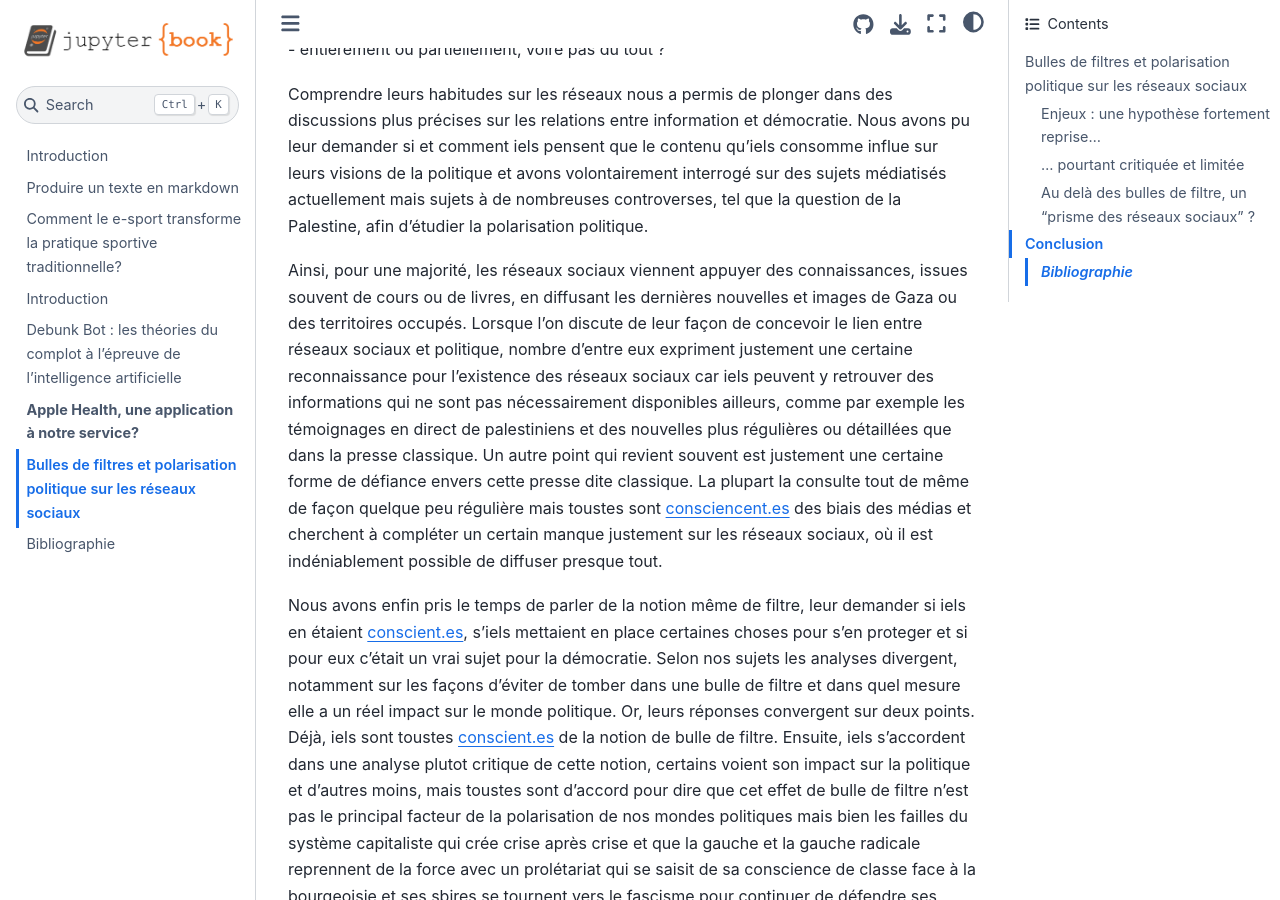
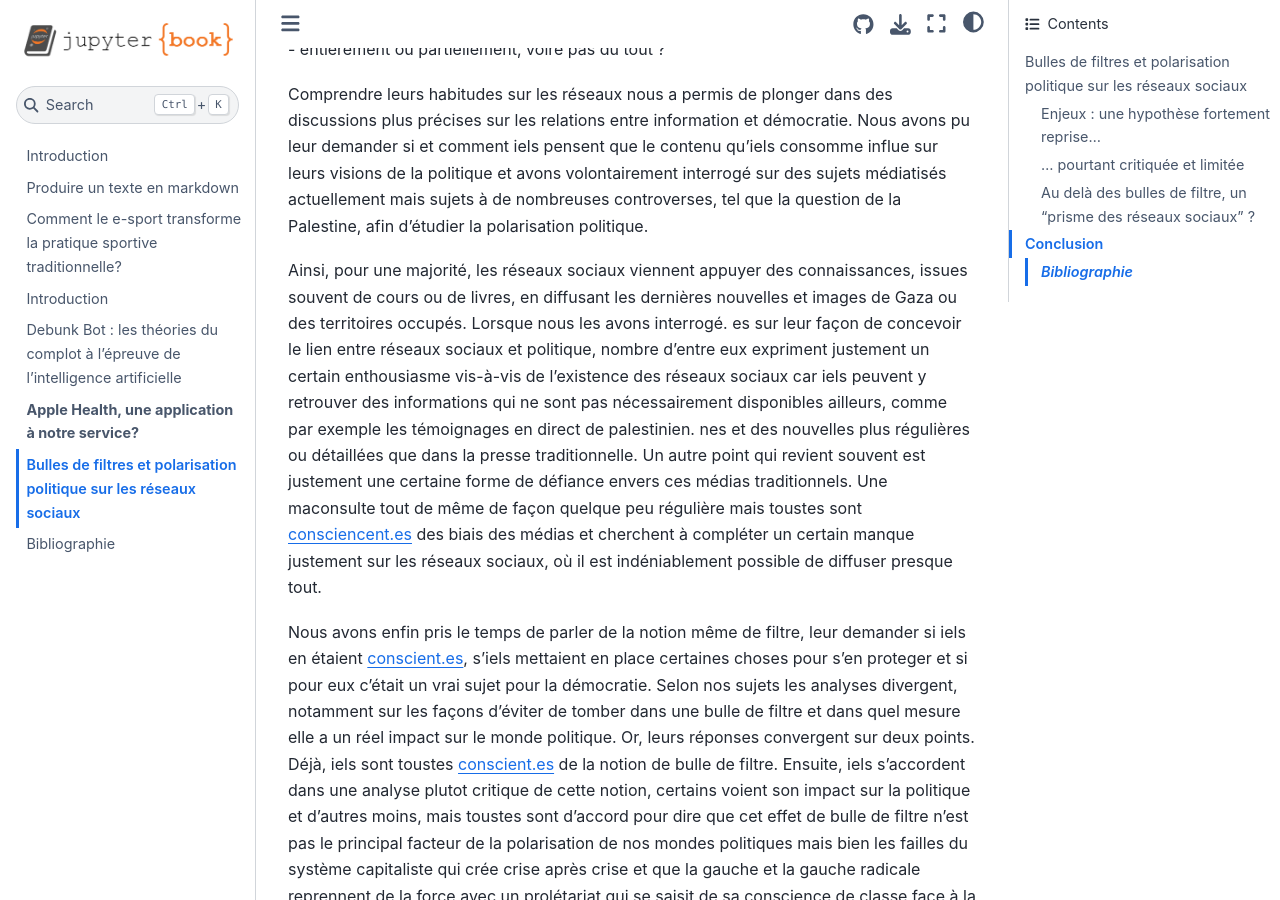
Before and after one commit to luneauaymeric/digital_culture_collective_page_g6, a Jupyter Book: the page built from bubbles/bulles_de_filtre.md, in a window 1280 px wide and 900 px high, scrolled down 2780 px. Built offline with Jupyter Book 1.0.4 settings and Sphinx 7.4.7 and the Sphinx Book theme 1.1.4, drawn with Linux system fonts in a browser that asks for light colours.

Commit message:
bubbles/bulles_de_filtre.md updated from https://stackedit.io/

```diff
--- a/bubbles/bulles_de_filtre.md
+++ b/bubbles/bulles_de_filtre.md
@@ -33,7 +33,7 @@ Dans un premier temps nous avons cherché à savoir quels réseaux sociaux iels
 
 Comprendre leurs habitudes sur les réseaux nous a permis de plonger dans des discussions plus précises sur les relations entre information et démocratie. Nous avons pu leur demander si et comment iels pensent que le contenu qu’iels consomme influe sur leurs visions de la politique et avons volontairement interrogé sur des sujets médiatisés actuellement mais sujets à de nombreuses controverses, tel que la question de la Palestine, afin d'étudier la polarisation politique.
 
-Ainsi, pour une majorité, les réseaux sociaux viennent appuyer des connaissances, issues souvent de cours ou de livres, en diffusant les dernières nouvelles et images de Gaza ou des territoires occupés. Lorsque l’on discute de leur façon de concevoir le lien entre réseaux sociaux et politique, nombre d’entre eux expriment justement une certaine reconnaissance pour l’existence des réseaux sociaux car iels peuvent y retrouver des informations qui ne sont pas nécessairement disponibles ailleurs, comme par exemple les témoignages en direct de palestiniens et des nouvelles plus régulières ou détaillées que dans la presse classique. Un autre point qui revient souvent est justement une certaine forme de défiance envers cette presse dite classique. La plupart la consulte tout de même de façon quelque peu régulière mais toustes sont consciencent.es des biais des médias et cherchent à compléter un certain manque justement sur les réseaux sociaux, où il est indéniablement possible de diffuser presque tout.
+Ainsi, pour une majorité, les réseaux sociaux viennent appuyer des connaissances, issues souvent de cours ou de livres, en diffusant les dernières nouvelles et images de Gaza ou des territoires occupés. Lorsque nous les avons interrogé. es sur leur façon de concevoir le lien entre réseaux sociaux et politique, nombre d’entre eux expriment justement un certain enthousiasme vis-à-vis de l’existence des réseaux sociaux car iels peuvent y retrouver des informations qui ne sont pas nécessairement disponibles ailleurs, comme par exemple les témoignages en direct de palestinien. nes et des nouvelles plus régulières ou détaillées que dans la presse traditionnelle. Un autre point qui revient souvent est justement une certaine forme de défiance envers ces médias traditionnels. Une maconsulte tout de même de façon quelque peu régulière mais toustes sont consciencent.es des biais des médias et cherchent à compléter un certain manque justement sur les réseaux sociaux, où il est indéniablement possible de diffuser presque tout.
 
 Nous avons enfin pris le temps de parler de la notion même de filtre, leur demander si iels en étaient conscient.es, s’iels mettaient en place certaines choses pour s’en proteger et si pour eux c’était un vrai sujet pour la démocratie. Selon nos sujets les analyses divergent, notamment sur les façons d’éviter de tomber dans une bulle de filtre et dans quel mesure elle a un réel impact sur le monde politique. Or, leurs réponses convergent sur deux points. Déjà, iels sont toustes conscient.es de la notion de bulle de filtre. Ensuite, iels s’accordent dans une analyse plutot critique de cette notion, certains voient son impact sur la politique et d’autres moins, mais toustes sont d’accord pour dire que cet effet de bulle de filtre n’est pas le principal facteur de la polarisation de nos mondes politiques mais bien les failles du système capitaliste qui crée crise après crise et que la gauche et la gauche radicale reprennent de la force avec un prolétariat qui se saisit de sa conscience de classe face à la bourgeoisie et ses sbires se tournent vers le fascisme pour continuer de défendre ses intérêts coute que coute.
 
```
Also changed, not shown: other parts of bubbles/bulles_de_filtre.md (+1 -1 lines).
